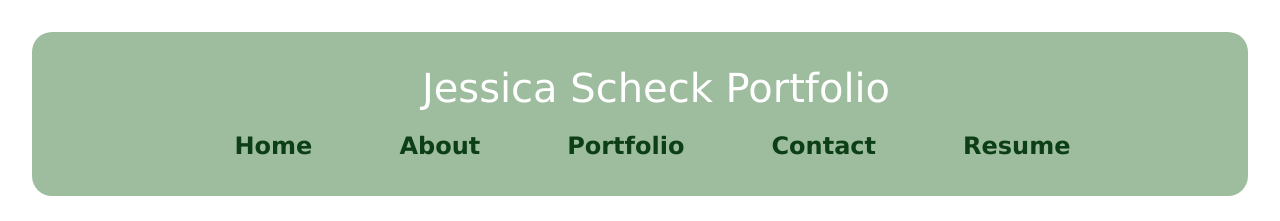
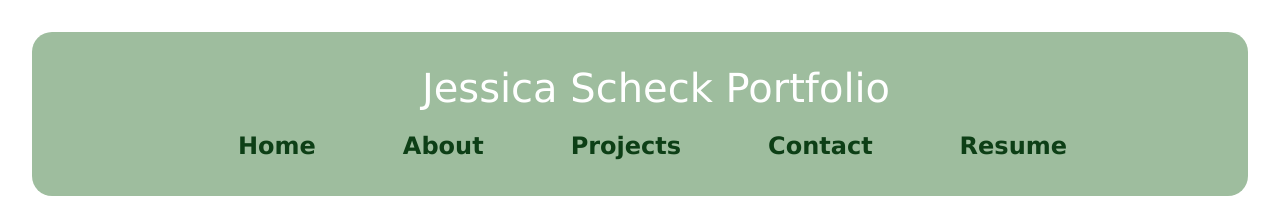
Before and after one commit to Jessmica11/react-portfolio, a React (Vite) app: page / in a window 1280 px wide. Shown: the top 221 px of the page. Built offline with nearby package versions, Linux system fonts and the light colour scheme; the HTML template or start-up script is replaced by a standard one.

Commit message:
changed portfolio to projects since that word was overused

```diff
--- a/src/components/Nav/Nav.jsx
+++ b/src/components/Nav/Nav.jsx
@@ -13,7 +13,7 @@ function Nav({ active, toggleMenu }) {
       <ul className={`nav-list ${active ? 'open' : ''}`}>
         <li><Link to="/" onClick={toggleMenu}>Home</Link></li>
         <li><Link to="/about" onClick={toggleMenu}>About</Link></li>
-        <li><Link to="/portfolio" onClick={toggleMenu}>Portfolio</Link></li>
+        <li><Link to="/portfolio" onClick={toggleMenu}>Projects</Link></li>
         <li><Link to="/contact" onClick={toggleMenu}>Contact</Link></li>
         <li><Link to="/resume" onClick={toggleMenu}>Resume</Link></li>
       </ul>
```
